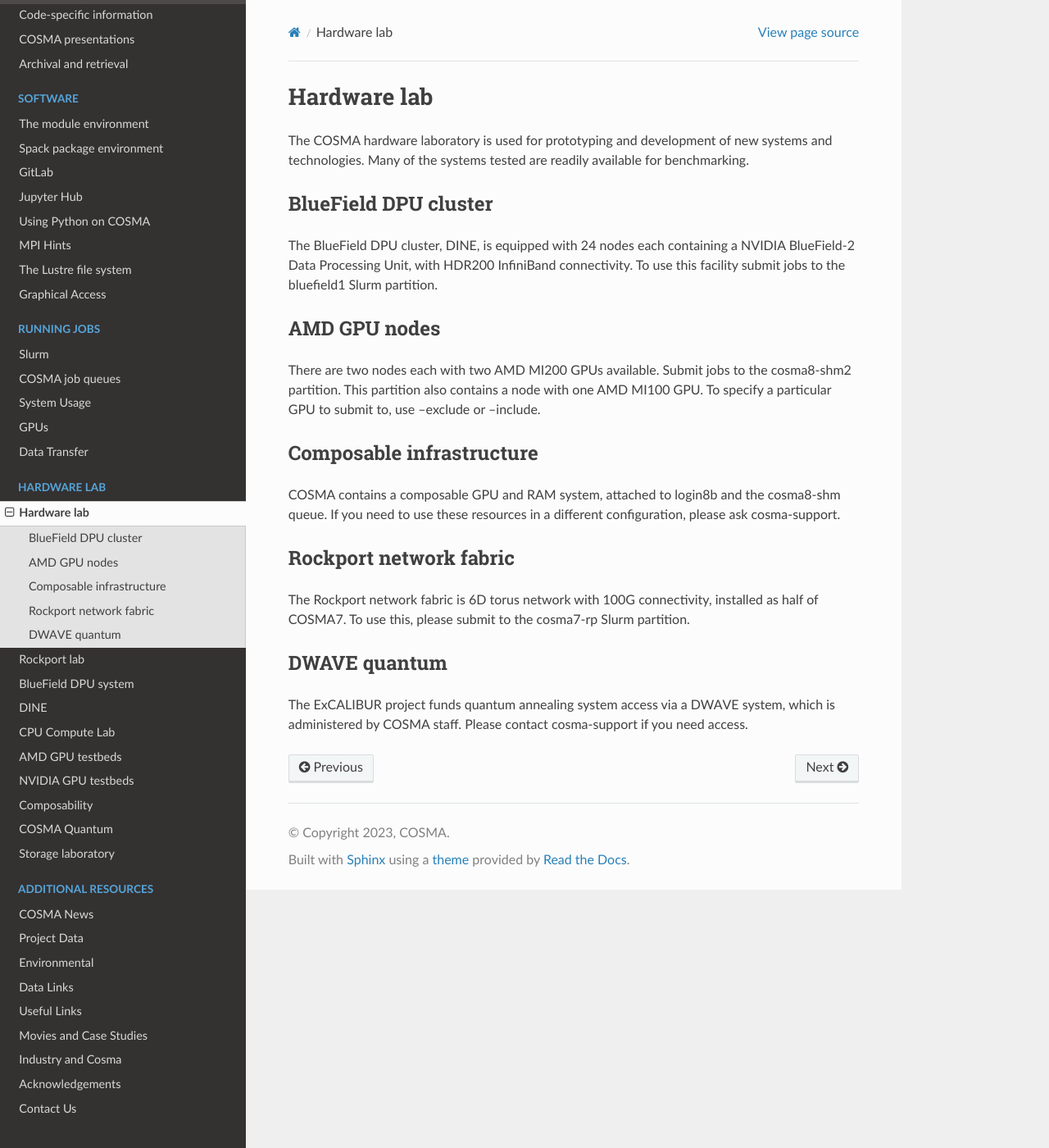
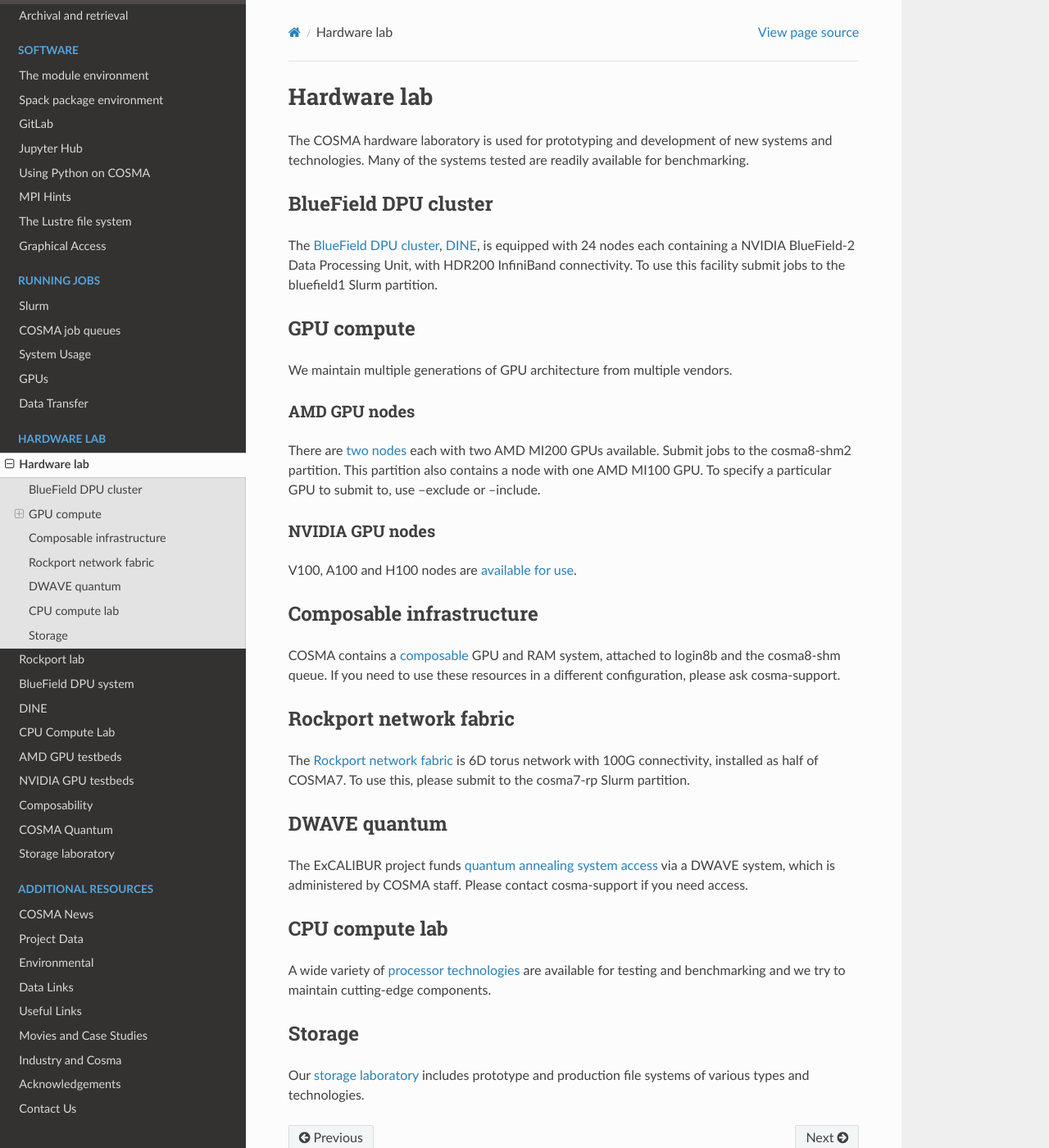
Before and after one commit to agb32/cosmadoc, a Sphinx documentation site: the page built from docs/source/hardwarelab.md, in a window 1280 px wide and 1400 px high. Shown: the whole window at 82% size. Built offline with Sphinx 7.4.7 and the Read the Docs theme 2.0.0, drawn with Linux system fonts in a browser that asks for light colours.

Commit message:
updated hardware info

```diff
--- a/docs/source/hardwarelab.md
+++ b/docs/source/hardwarelab.md
@@ -4,20 +4,36 @@ The COSMA hardware laboratory is used for prototyping and development of new sys
 
 ## BlueField DPU cluster
 
-The BlueField DPU cluster, DINE, is equipped with 24 nodes each containing a NVIDIA BlueField-2 Data Processing Unit, with HDR200 InfiniBand connectivity.  To use this facility submit jobs to the bluefield1 Slurm partition.
+The [BlueField DPU cluster](bluefield.md), [DINE](dine.md), is equipped with 24 nodes each containing a NVIDIA BlueField-2 Data Processing Unit, with HDR200 InfiniBand connectivity.  To use this facility submit jobs to the bluefield1 Slurm partition.
 
-## AMD GPU nodes
+## GPU compute
 
-There are two nodes each with two AMD MI200 GPUs available.  Submit jobs to the cosma8-shm2 partition.  This partition also contains a node with one AMD MI100 GPU.  To specify a particular GPU to submit to, use --exclude or --include.
+We maintain multiple generations of GPU architecture from multiple vendors.
+
+### AMD GPU nodes
+
+There are [two nodes](amdgpu.md) each with two AMD MI200 GPUs available.  Submit jobs to the cosma8-shm2 partition.  This partition also contains a node with one AMD MI100 GPU.  To specify a particular GPU to submit to, use --exclude or --include.
+
+### NVIDIA GPU nodes
+
+V100, A100 and H100 nodes are [available for use](nvidiagpu.md).
 
 ## Composable infrastructure
 
-COSMA contains a composable GPU and RAM system, attached to login8b and the cosma8-shm queue.  If you need to use these resources in a different configuration, please ask cosma-support.
+COSMA contains a [composable](composable.md) GPU and RAM system, attached to login8b and the cosma8-shm queue.  If you need to use these resources in a different configuration, please ask cosma-support.
 
 ## Rockport network fabric
 
-The Rockport network fabric is 6D torus network with 100G connectivity, installed as half of COSMA7.  To use this, please submit to the cosma7-rp Slurm partition.
+The [Rockport network fabric](rockport.md) is 6D torus network with 100G connectivity, installed as half of COSMA7.  To use this, please submit to the cosma7-rp Slurm partition.
 
 ## DWAVE quantum
 
-The ExCALIBUR project funds quantum annealing system access via a DWAVE system, which is administered by COSMA staff.  Please contact cosma-support if you need access.
+The ExCALIBUR project funds [quantum annealing system access](quantum.md) via a DWAVE system, which is administered by COSMA staff.  Please contact cosma-support if you need access.
+
+## CPU compute lab
+
+A wide variety of [processor technologies](cpucomputelab.md) are available for testing and benchmarking and we try to maintain cutting-edge components.
+
+## Storage
+
+Our [storage laboratory](storagelab.md) includes prototype and production file systems of various types and technologies.
```
Also changed, not shown: docs/source/rockportlab.md (+1 -1 lines).
